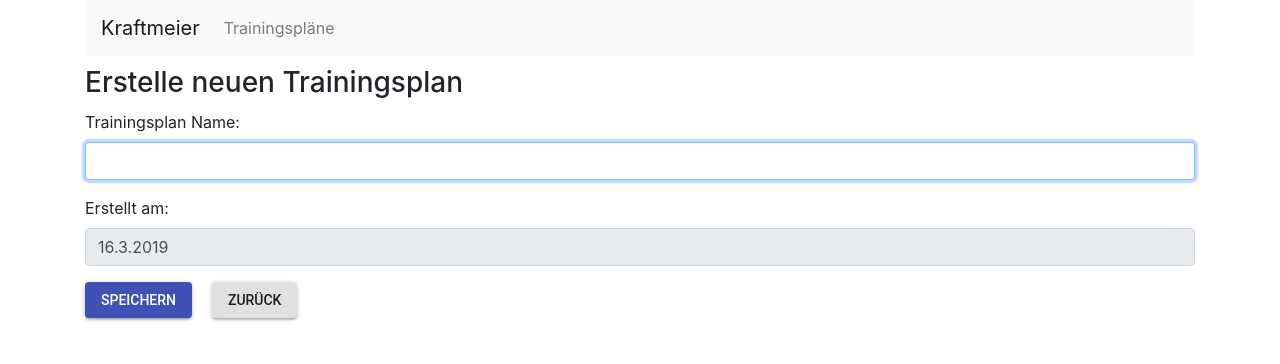
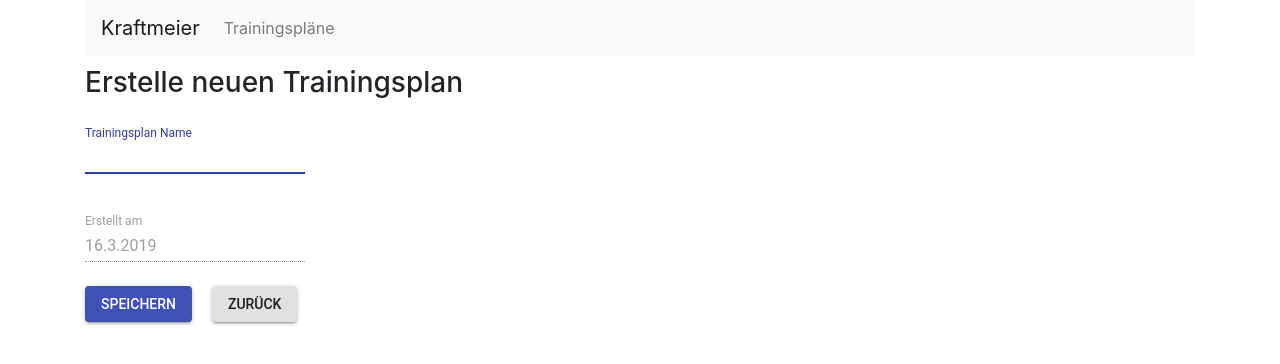
Before and after one commit to wpindhofer/kraftmeier, a React (Create React App) app: page /create in a window 1280 px wide. Shown: the top 364 px of the page. Built offline with nearby package versions, Linux system fonts and the light colour scheme.

Commit message:
small fixes

```diff
--- a/src/App.js
+++ b/src/App.js
@@ -35,7 +35,6 @@ class App extends Component {
                         <Route exact path='/' component={Index}/>
                         <Route exact path='/create' component={Create}/>
                         <Route path='/edit/:id' component={Edit}/>
-                        <Route path='/index' component={Index}/>
                     </Switch>
                 </div>
             </Router>
--- a/src/components/helper/StyledHelper.js
+++ b/src/components/js-helper-classes/StyledHelper.js
@@ -3,8 +3,7 @@ import classNames from 'classnames';
 import PropTypes from 'prop-types';
 import { withStyles } from '@material-ui/core/styles';
 
-// A function you can extract and put into its own module.
-// Yes, 15 lines of code, it's all you need.
+// Makes it possible to use Material-UI Style as separate component
 export default function styled(Component) {
     return (style, options) => {
         function StyledComponent(props) {
--- a/src/components/workout/index.component.js
+++ b/src/components/workout/index.component.js
@@ -3,8 +3,8 @@ import axios from "axios";
 import WorkoutDataRetriever from "./backendComm/WorkoutDataRetriever";
 import Edit from "./edit.component";
 import Create from "./create.component";
-import DateFormatHelper from "../helper/DateFormatHelper";
-import Modal from '../helper/modal.component';
+import DateFormatHelper from "../js-helper-classes/DateFormatHelper";
+import Modal from '../generic/modal.component';
 import Table from '@material-ui/core/Table';
 import TableBody from '@material-ui/core/TableBody';
 import TableCell from '@material-ui/core/TableCell';
@@ -90,7 +90,6 @@ export default class Index extends Component {
 
 
     }
-
 
     getWorkoutData() {
         WorkoutDataRetriever.getWorkoutData('', (w) => this.setState({workout: w}));
--- a/src/components/workout/workoutForm.component.js
+++ b/src/components/workout/workoutForm.component.js
@@ -1,9 +1,10 @@
 import React, {Component} from 'react';
 import WorkoutDataRetriever from "./backendComm/WorkoutDataRetriever";
-import DateFormatHelper from "../helper/DateFormatHelper";
+import DateFormatHelper from "../js-helper-classes/DateFormatHelper";
 import axios from "axios";
 import Button from '@material-ui/core/Button';
-import styled from '../helper/StyledHelper';
+import TextField from '@material-ui/core/TextField';
+import styled from '../js-helper-classes/StyledHelper';
 
 
 const MyButton = styled(Button)({
@@ -24,7 +25,6 @@ export default class WorkoutForm extends Component {
                 workout_created_date: null,
                 workout_created_date_Formatted: '',
             },
-            pageStatus: '',
         }
     }
 
@@ -78,31 +78,31 @@ export default class WorkoutForm extends Component {
     render() {
         return (
             <div style={{marginTop: 10}}>
-                {this.state.pageStatus ? <div>{this.state.pageStatus}</div> : ''}
                 <form onSubmit={this.onSubmit}>
                     <div className="form-group">
-                        <label>Trainingsplan Name: </label>
-                        <input
-                            type="text"
-                            className="form-control"
+                        <TextField
+                            id="workout_name"
+                            label="Trainingsplan Name"
+                            // className={classes.textField}
                             value={this.state.workoutObj.workout_name}
                             onChange={this.onChangeWorkoutName}
+                            margin="normal"
                             autoFocus
                         />
                     </div>
                     <div className="form-group">
-                        <label>Erstellt am: </label>
-                        <input type="text"
-                               className="form-control"
-                               value={this.state.workoutObj.workout_created_date_Formatted}
-                               disabled
+                        <TextField
+                            id="created_date"
+                            label="Erstellt am"
+                            // className={classes.textField}
+                            value={this.state.workoutObj.workout_created_date_Formatted}
+                            disabled
+                            margin="normal"
                         />
                     </div>
-                    <div className="form-group">
-                        <MyButton variant="contained" color="primary" type="submit">Speichern</MyButton>
-                        <MyButton variant="contained" key={'back'} onClick={() => this.props.back(false)}>Zurück
-                        </MyButton>
-                    </div>
+                    <MyButton variant="contained" color="primary" type="submit">Speichern</MyButton>
+                    <MyButton variant="contained" key={'back'} onClick={() => this.props.back(false)}>Zurück
+                    </MyButton>
                 </form>
             </div>
         )
```
Also changed, not shown: src/components/generic/modal.component.js (renamed from src/components/helper/modal.component.js), src/components/js-helper-classes/DateFormatHelper.js (renamed from src/components/helper/DateFormatHelper.js).
